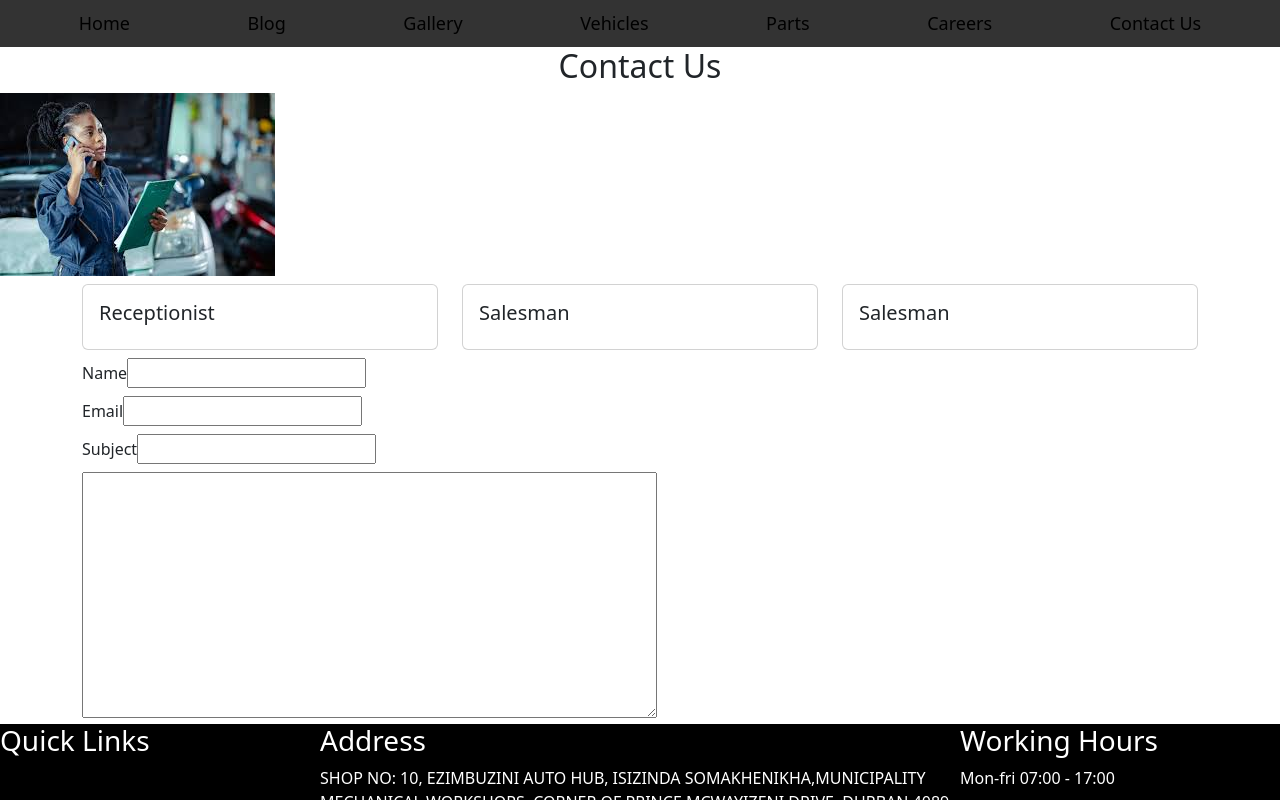
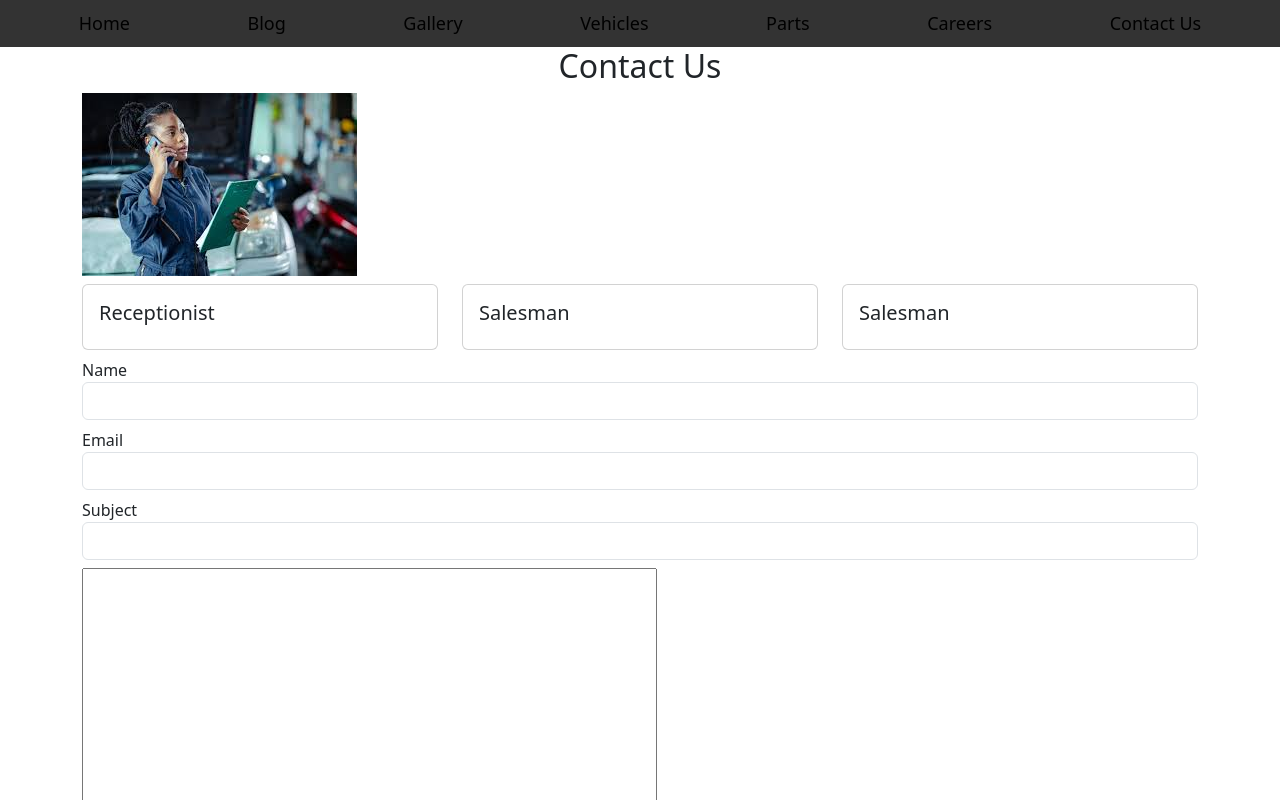
Before and after one commit to Luvuyotafeni/Garage-Front-end, a React (Create React App) app: page /contact in a window 1280 px wide. Shown: the top 800 px of the page. Built offline with nearby package versions, Linux system fonts and the light colour scheme.

Commit message:
trying to centre the contact img

```diff
--- a/src/Components/Contact/Contact.jsx
+++ b/src/Components/Contact/Contact.jsx
@@ -6,8 +6,8 @@ const Contact = () => {
   return (
     <div>
       <h2 className='text-center'>Contact Us</h2>
-      <div className='contact_img mt-2 mb-2'>
-        <img src={contact_img} alt='comntact_img' className='contact_img'/>
+      <div className='container contact_img mt-2 mb-2'>
+        <img src={contact_img} alt='contact_img' className='contact_img center-text'/>
       </div>
       <div className='container mt-2'>
         <div className='row'>
@@ -37,17 +37,17 @@ const Contact = () => {
       </div>
       <div className='container'>
         <form>
-          <div className='form-group mt-2 mb-2'>
+          <div className=' form-row mt-2 mb-2'>
             <label>Name</label>
-            <input></input>
+            <input className='form-control'></input>
           </div>
           <div className='form-group mb-2 mt-2'>
             <label>Email</label>
-            <input></input>
+            <input className='form-control'></input>
           </div>
           <div className='form-group mb-2 mt-2'>
             <label>Subject</label>
-            <input></input>
+            <input className='form-control'></input>
           </div>
           <div>
             <textarea rows={10} cols={60}></textarea>
```
